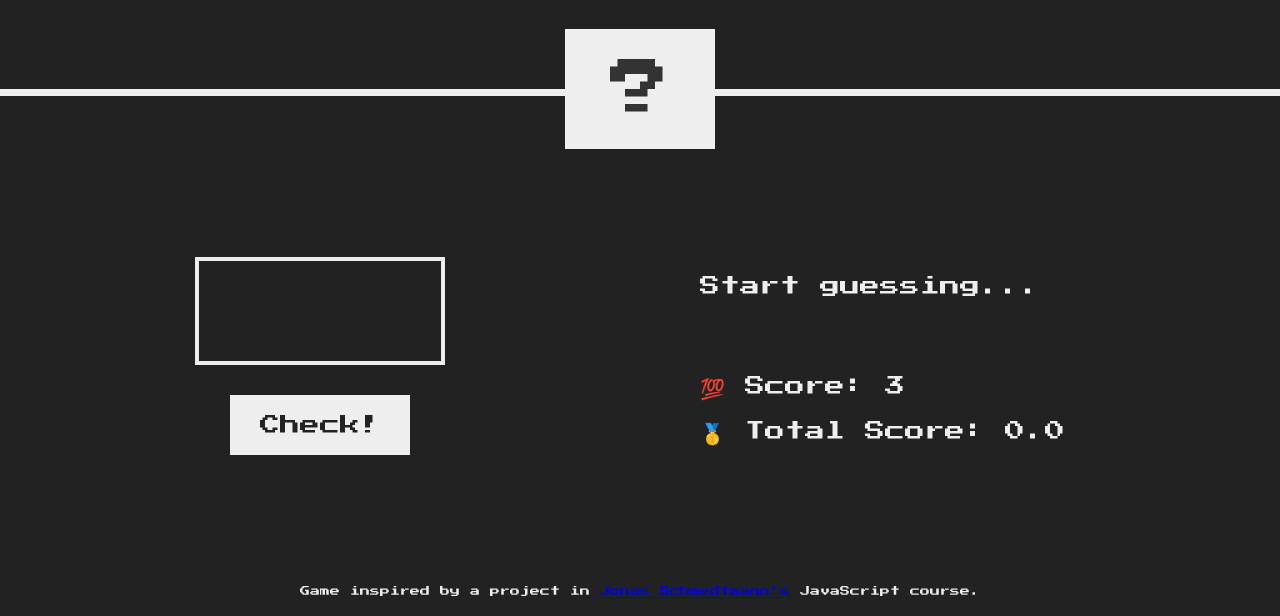
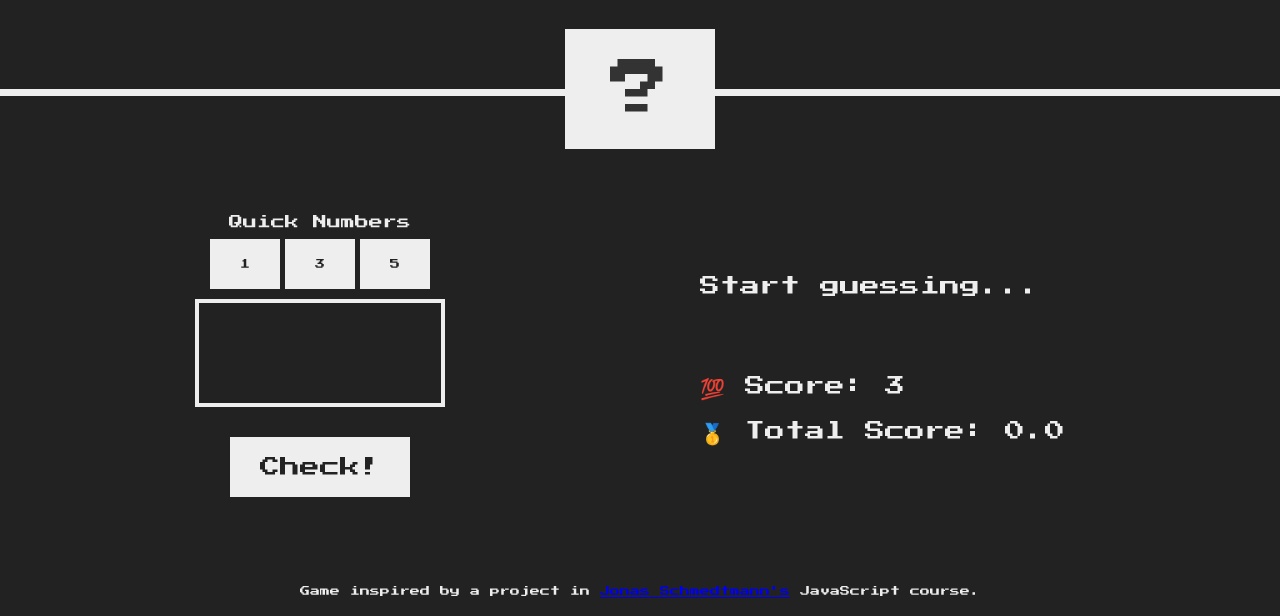
Before and after one commit to koss054/koss054.github.io, a plain HTML site: page index.html in a window 1280 px wide. Shown: the part 184-800 px from the top of the page. Drawn offline with nearby package versions, Linux system fonts and the light colour scheme.

Commit message:
Add shortcut buttons for guessing numbers

```diff
--- a/index.html
+++ b/index.html
@@ -75,7 +75,15 @@
     <div class="overlay hidden"></div>
 
     <section class="left">
-      <input type="number" id="guess" tabindex="1" />
+      <p id="shortcut-label">Quick Numbers</p>
+      <div id="guess-area">
+        <div id="guess-shortcut">
+          <button class="btn" id="min-number">1</button>
+          <button class="btn" id="mid-number">10</button>
+          <button class="btn" id="max-number">100</button>
+        </div>
+        <input type="number" id="guess" tabindex="1" />
+      </div>
       <button class="btn check">Check!</button>
       <button class="btn again">Again!</button>
     </section>
--- a/scripts/script.js
+++ b/scripts/script.js
@@ -43,11 +43,20 @@ class Page {
     )}`;
   }
 
+  #setShortcutNumbers(minNumber, maxNumber) {
+    document.getElementById("min-number").innerHTML = `${minNumber}`;
+    document.getElementById("max-number").innerHTML = `${maxNumber}`;
+    document.getElementById("mid-number").innerHTML = `${Math.ceil(
+      maxNumber / 2
+    )}`;
+  }
+
   // Public methods.
   setValuesOnPage(player) {
     this.#setBetweenRange(player.minNumber, player.maxNumber);
     this.#setScore(player.currentScore);
     this.#setTotalScore(player.totalScore);
+    this.#setShortcutNumbers(player.minNumber, player.maxNumber);
   }
 
   resetScreen(player) {
--- a/styles/style.css
+++ b/styles/style.css
@@ -106,6 +106,30 @@ p#message {
 
 .again {
   display: none;
+}
+
+#shortcut-label {
+  margin-bottom: 1rem;
+  font-size: 1.4rem;
+}
+
+#guess-area {
+  display: flex;
+  flex-direction: column;
+  align-items: center;
+}
+
+#guess-shortcut {
+  max-width: 200px;
+  display: flex;
+  justify-content: center;
+  gap: 0.5rem;
+  margin-bottom: 1rem;
+}
+
+#guess-shortcut button {
+  font-size: 10px;
+  text-align: center;
 }
 
 #guess {
```
